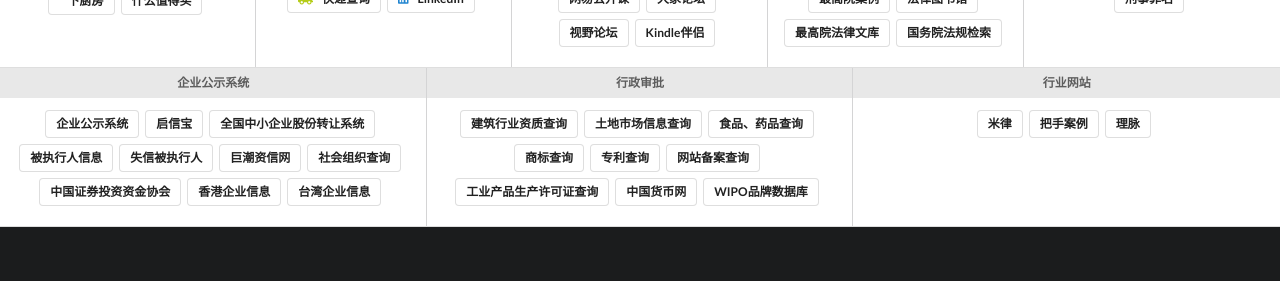
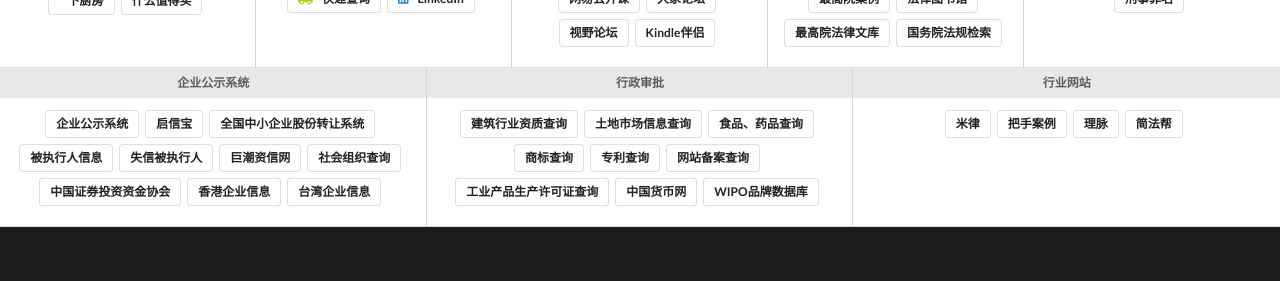
Before and after one commit to cainiuwow/Falin-Navi, a Jekyll site: the page built from index.html, in a window 1280 px wide. Shown: the part 859-1140 px from the top of the page. Built offline with Jekyll 4.4.1, drawn with Linux system fonts in a browser that asks for light colours; nearby versions of some CDN libraries; comment, search, counter and statistics services are not loaded.

Commit message:
Update links.yml

```diff
--- a/_data/links.yml
+++ b/_data/links.yml
@@ -319,3 +319,7 @@
     - name: 理脉
       style: basic
       url: http://www.legalminer.com
+
+    - name: 简法帮
+      style: basic
+      url: https://www.jianfabang.com
```
